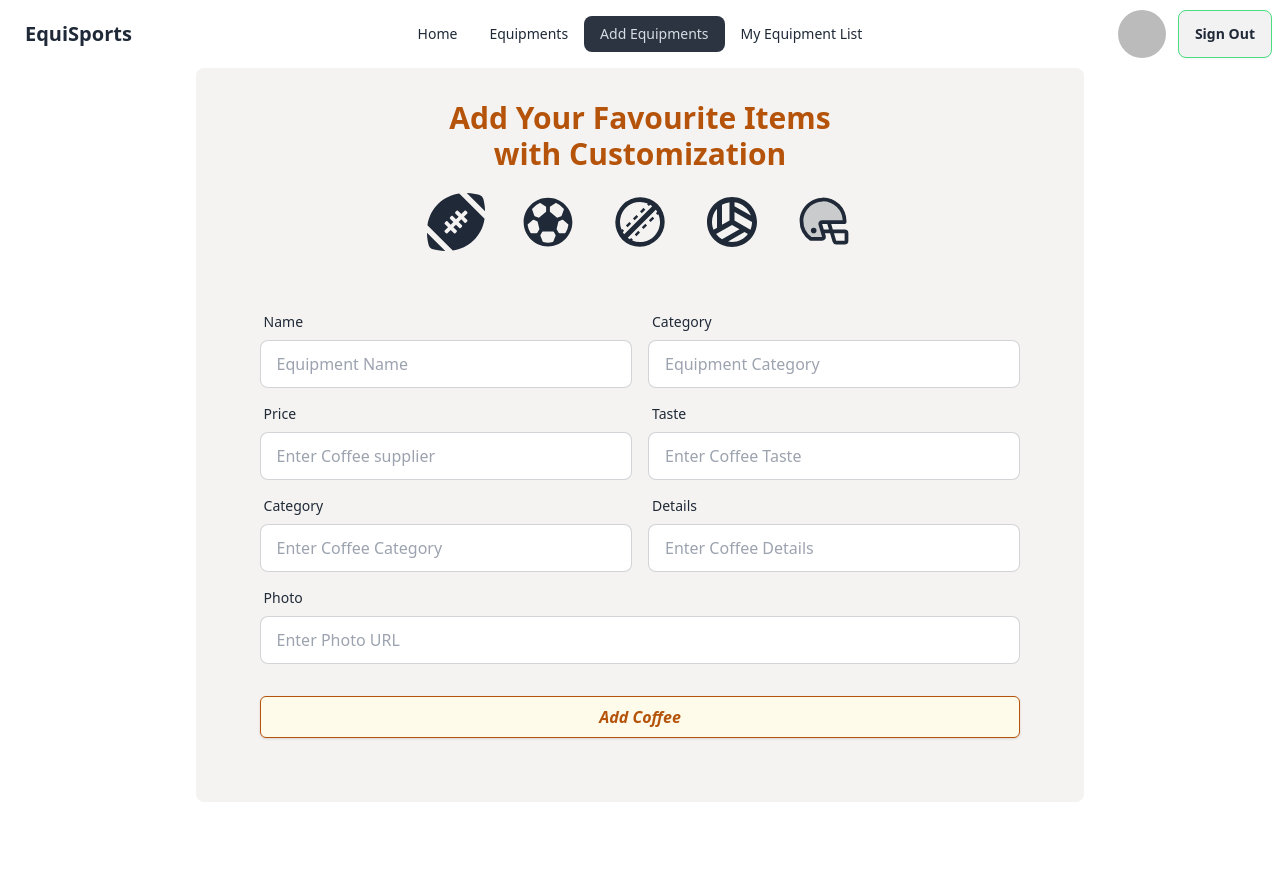
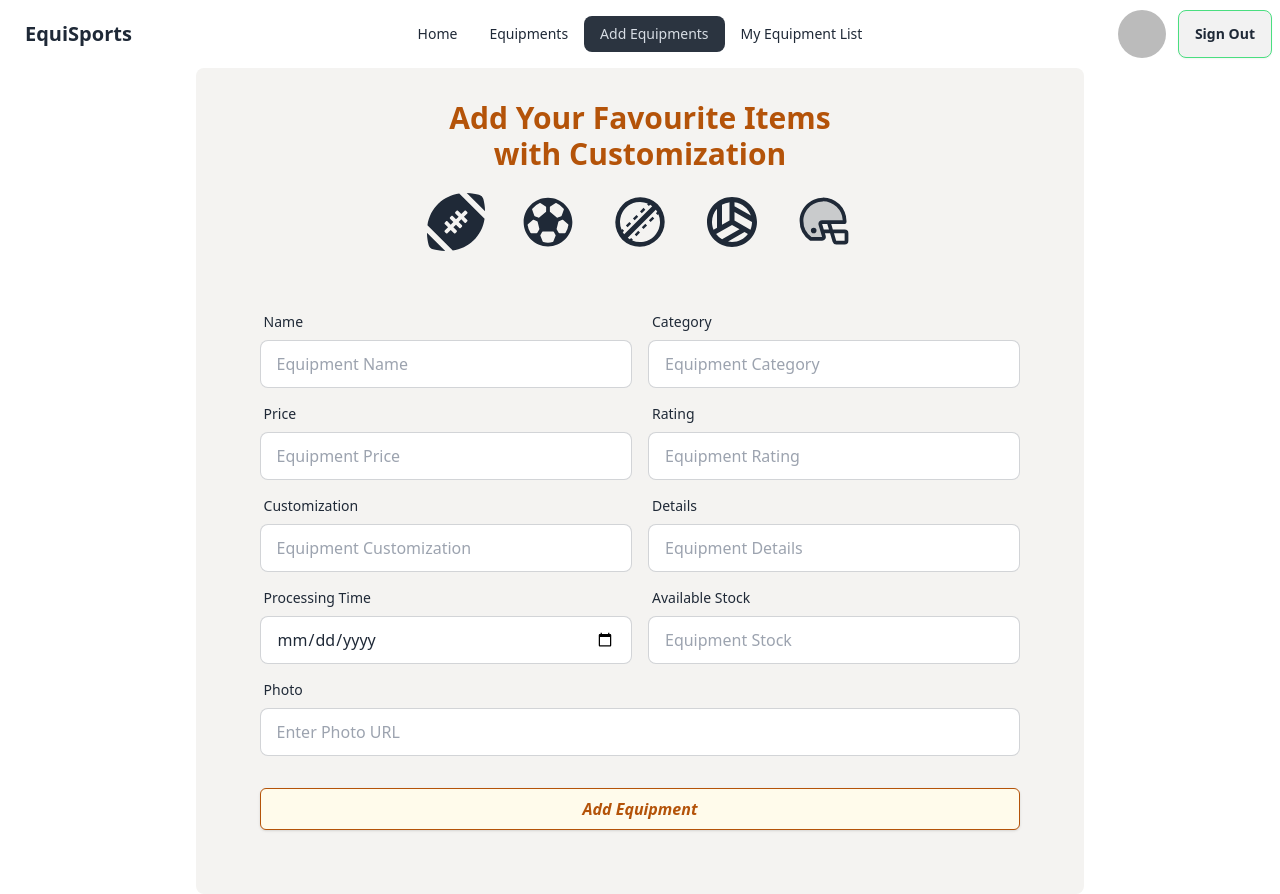
Before and after one commit to mazharul90007/equiSports, a React (Vite) app: page /addEquipments in a window 1280 px wide. Before the commit the page ends 802 px from the top, so only its background shows below. Built offline with nearby package versions, Linux system fonts and the light colour scheme; no server answers; sample sign-in values are in the browser's storage.

Commit message:
add Equipment stracture done

```diff
--- a/src/Pages/AddEquipments.jsx
+++ b/src/Pages/AddEquipments.jsx
@@ -59,7 +59,7 @@ const AddEquipments = () => {
                             <input
                                 type="text"
                                 placeholder="Equipment Category"
-                                name="chef"
+                                name="category"
                                 className="input input-bordered"
                                 required />
                         </div>
@@ -72,19 +72,19 @@ const AddEquipments = () => {
                             </label>
                             <input
                                 type="number"
-                                placeholder="Enter Coffee supplier"
-                                name="supplier"
+                                placeholder="Equipment Price"
+                                name="price"
                                 className="input input-bordered"
                                 required />
                         </div>
                         <div className="form-control md:w-1/2">
                             <label className="label">
-                                <span className="label-text">Taste</span>
+                                <span className="label-text">Rating</span>
                             </label>
                             <input
-                                type="text"
-                                placeholder="Enter Coffee Taste"
-                                name="taste"
+                                type="number"
+                                placeholder="Equipment Rating"
+                                name="rating"
                                 className="input input-bordered"
                                 required />
                         </div>
@@ -93,12 +93,12 @@ const AddEquipments = () => {
                     <div className="md:flex gap-4 w-full">
                         <div className="form-control md:w-1/2">
                             <label className="label">
-                                <span className="label-text">Category</span>
+                                <span className="label-text">Customization</span>
                             </label>
                             <input
                                 type="text"
-                                placeholder="Enter Coffee Category"
-                                name="category"
+                                placeholder="Equipment Customization"
+                                name="customization"
                                 className="input input-bordered"
                                 required />
                         </div>
@@ -108,7 +108,32 @@ const AddEquipments = () => {
                             </label>
                             <input
                                 type="text"
-                                placeholder="Enter Coffee Details"
+                                placeholder="Equipment Details"
+                                name="details"
+                                className="input input-bordered"
+                                required />
+                        </div>
+                    </div>
+                    {/* Row Category and Details */}
+                    <div className="md:flex gap-4 w-full">
+                        <div className="form-control md:w-1/2">
+                            <label className="label">
+                                <span className="label-text">Processing Time</span>
+                            </label>
+                            <input
+                                type="date"
+
+                                name="processingTime"
+                                className="input input-bordered"
+                                required />
+                        </div>
+                        <div className="form-control md:w-1/2">
+                            <label className="label">
+                                <span className="label-text">Available Stock</span>
+                            </label>
+                            <input
+                                type="number"
+                                placeholder="Equipment Stock"
                                 name="details"
                                 className="input input-bordered"
                                 required />
@@ -126,7 +151,7 @@ const AddEquipments = () => {
                             required />
                     </div>
                     <div className="form-control mt-6">
-                        <button className="px-3 py-1 md:py-2 text-amber-700 font-semibold bg-amber-50 rounded-md shadow hover:bg-amber-100 border border-amber-700 active:scale-95 active:shadow-inner transition transform italic">Add Coffee</button>
+                        <button className="px-3 py-1 md:py-2 text-amber-700 font-semibold bg-amber-50 rounded-md shadow hover:bg-amber-100 border border-amber-700 active:scale-95 active:shadow-inner transition transform italic">Add Equipment</button>
                     </div>
                 </form>
             </div>
--- a/src/Pages/Login.jsx
+++ b/src/Pages/Login.jsx
@@ -43,7 +43,7 @@ const Login = () => {
                 navigate(location.state.from);
             })
             .catch(() => {
-                toast.error('Invalid Email or Password')
+                // toast.error('Invalid Email or Password')
                 // console.log('Error', error);
             })
     }
--- /dev/null
+++ b/src/Routes/PrivateRoute.jsx
@@ -0,0 +1,27 @@
+import { useContext } from "react";
+import { authContext } from "../Provider/AuthProvider";
+import { Navigate, useLocation } from "react-router-dom";
+import PropTypes from "prop-types";
+
+
+const PrivateRoute = ({children}) => {
+
+    const {user, loading} = useContext(authContext);
+    const location = useLocation();
+
+    if(loading){
+        return <progress className="progress w-56"></progress>
+    }
+    if(user?.email){
+        return children
+    }
+
+
+    return <Navigate state={location.pathname} to={'/login'} replace></Navigate>
+};
+
+export default PrivateRoute;
+
+PrivateRoute.propTypes = {
+    children: PropTypes.node
+}
--- a/src/Routes/Route.jsx
+++ b/src/Routes/Route.jsx
@@ -7,6 +7,7 @@ import Error from "../Pages/Error";
 import Equipments from "../Pages/Equipments";
 import Details from "../Pages/Details";
 import AddEquipments from "../Pages/AddEquipments";
+import PrivateRoute from "./PrivateRoute";
 
 const router = createBrowserRouter([
     {
@@ -34,12 +35,12 @@ const router = createBrowserRouter([
             },
             {
                 path: '/details/:id',
-                element: <Details></Details>,
+                element: <PrivateRoute><Details></Details></PrivateRoute>,
                 loader: ({params})=> fetch(`http://localhost:3000/equipments/${params.id}`)
             },
             {
                 path: '/addEquipments',
-                element: <AddEquipments></AddEquipments>
+                element: <PrivateRoute><AddEquipments></AddEquipments></PrivateRoute>
             }
         ]
     },
```
